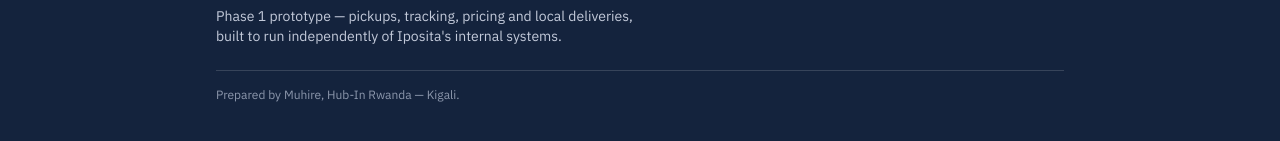
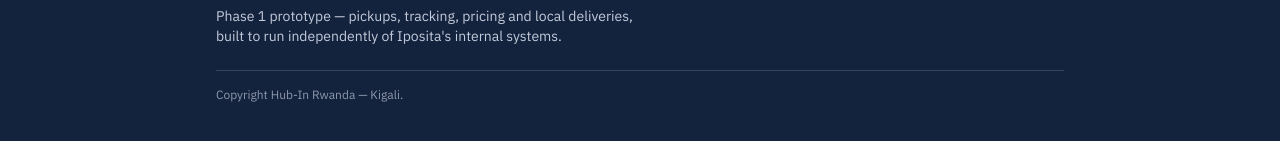
Before and after one commit to MuhireHubert/DigiPosita, a Next.js app: page / in a window 1280 px wide. Shown: the part 1557-1698 px from the top of the page. Built offline with nearby package versions, Linux system fonts and the light colour scheme.

Commit message:
visuals for home

```diff
--- a/components/Footer.tsx
+++ b/components/Footer.tsx
@@ -7,7 +7,7 @@
           built to run independently of Iposita's internal systems.
         </p>
         <p className="mt-6 border-t border-white/15 pt-4 text-xs text-[#8C97AC]">
-          Prepared by Muhire, Hub-In Rwanda — Kigali.
+        Copyright Hub-In Rwanda — Kigali.
         </p>
       </div>
     </footer>
```
